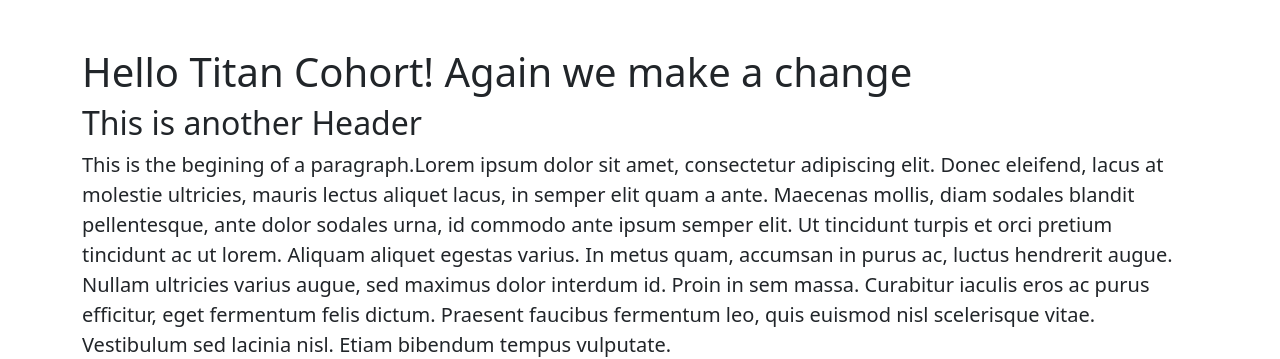
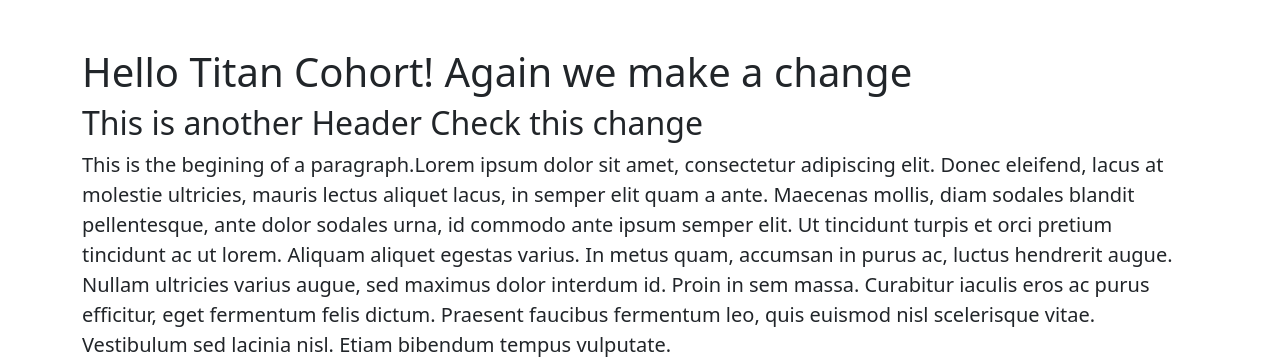
Before and after one commit to a-santiago/TitanDay1Redone, a plain HTML site: page index.html in a window 1280 px wide. Shown: the top 359 px of the page. Drawn offline with nearby package versions, Linux system fonts and the light colour scheme.

Commit message:
Update index.html

```diff
--- a/index.html
+++ b/index.html
@@ -15,7 +15,7 @@
 <body>
        <div class="container">
            <h1 class="mt-5">Hello Titan Cohort! Again we make a change</h1>
-           <h2 class="mt-2">This is another Header</h2>
+           <h2 class="mt-2">This is another Header Check this change</h2>
            <p class="lead">This is the begining of a paragraph.Lorem ipsum dolor sit amet, consectetur adipiscing elit.
                Donec eleifend, lacus at molestie ultricies, mauris lectus aliquet lacus, in semper elit quam a ante. Maecenas mollis,
                diam sodales blandit pellentesque, ante dolor sodales urna, id commodo ante ipsum semper elit. Ut tincidunt turpis et orci
```
